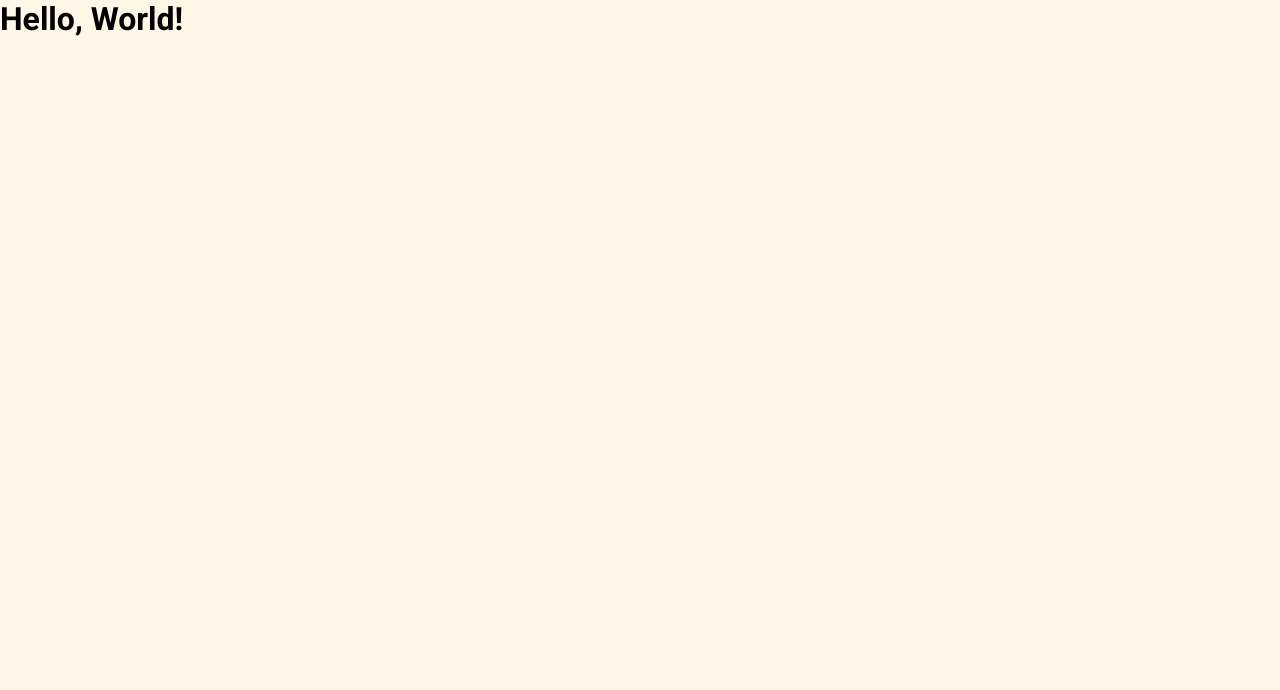
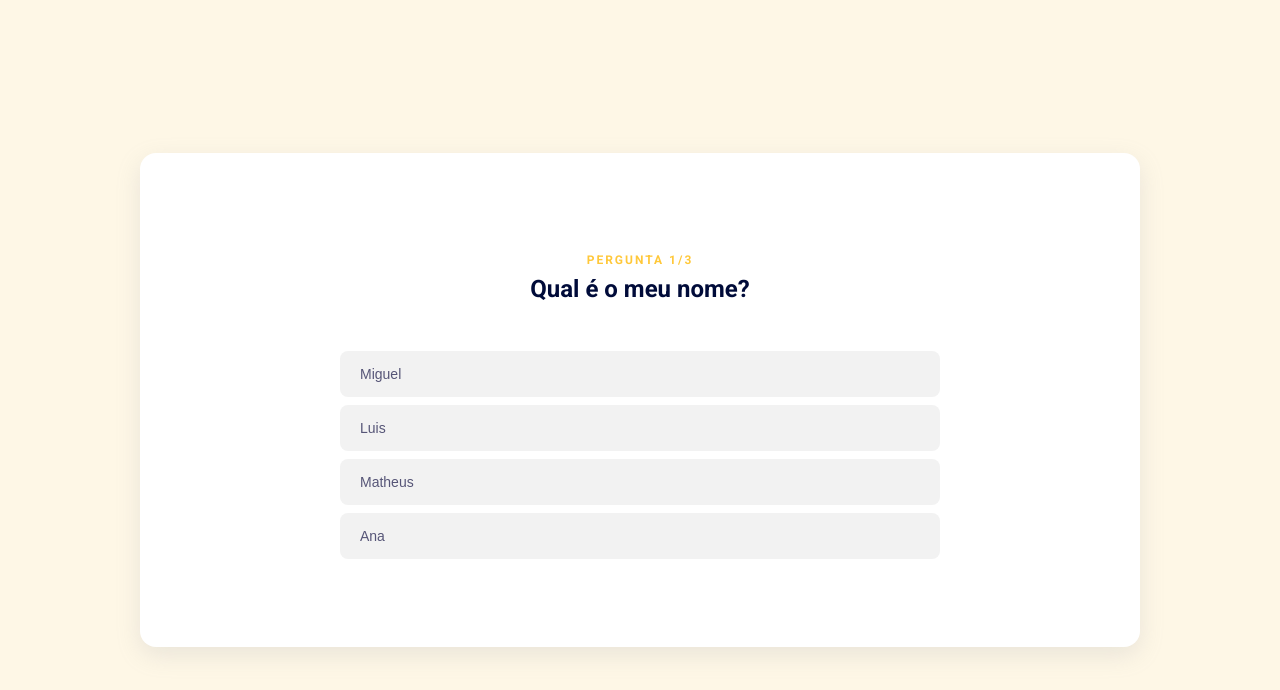
Before and after one commit to gcmatheusj/projeto-01-quiz, a React (Vite) app: page / in a window 1280 px wide. Shown: the top 690 px of the page. Built offline with nearby package versions, Linux system fonts and the light colour scheme.

Commit message:
feat: add Quiz

```diff
--- a/src/App.jsx
+++ b/src/App.jsx
@@ -1,8 +1,10 @@
+import { Quiz } from './components/Quiz'
+
 import './styles/global.css'
 
 function App() {
   return (
-    <h1>Hello, World!</h1>
+    <Quiz />
   )
 }
 
--- /dev/null
+++ b/src/components/Quiz/index.jsx
@@ -0,0 +1,81 @@
+import { useState } from 'react'
+import { QuestionAnswer } from '../QuestionAnswer'
+
+import S from './styles.module.css'
+
+const QUESTIONS = [
+  {
+    id: 1,
+    question: 'Qual é o meu nome?',
+    answers: ['Miguel', 'Luis', 'Matheus', 'Ana'],
+    correctAnswer: 'Matheus',
+  },
+  {
+    id: 2,
+    question: 'Qual é a minha idade?',
+    answers: ['12', '2', '26', '32'],
+    correctAnswer: '26'
+  },
+  {
+    id: 3,
+    question: 'O que eu sou?',
+    answers: ['Desenvolvedor', 'Médico', 'Eletricista', 'Jogador de Futebol'],
+    correctAnswer: 'Desenvolvedor'
+  },
+  {
+    id: 4,
+    question: 'Quem é Daniel?',
+    answers: ['Homem de ferro', 'Super man', 'Homem aranha', 'Homem formiga'],
+    correctAnswer: 'Homem formiga'
+  },
+]
+
+export function Quiz () {
+  const currentQuestion = QUESTIONS[0]
+  const [correctAnswersCount, setCorrectAnswersCount] = useState(0)
+  const [isCurrentQuestionAnswered, setIsCurrentQuestionAnswered] = useState(false)
+
+  const handleAnswerQuestion = (event, question, answer) => {
+    if (isCurrentQuestionAnswered) {
+      return
+    }
+
+    const isCorrectAnswer = question.correctAnswer === answer
+
+    const resultClassName = isCorrectAnswer ? S.correct : S.incorrect
+    event.currentTarget.classList.toggle(resultClassName)
+
+    if (isCorrectAnswer) {
+      setCorrectAnswersCount(correctAnswersCount + 1)
+    }
+
+    setIsCurrentQuestionAnswered(true)
+  }
+
+  return (
+    <div className={S.container}>
+      <div className={S.card}>
+        <div className={S.quiz}>
+          <header className={S.quizHeader}>
+            <span className={S.questionCount}>PERGUNTA 1/3</span>
+            <p className={S.question}>
+              {currentQuestion.question}
+            </p>
+          </header>
+
+          <ul className={S.answers}>
+            {currentQuestion.answers.map(answer => (
+              <li key={answer} className={S.answerItem}>
+                <QuestionAnswer
+                  answer={answer}
+                  question={currentQuestion}
+                  handleAnswerQuestion={handleAnswerQuestion}
+                />
+              </li>
+            ))}
+          </ul>
+        </div>
+      </div>
+    </div>
+  )
+}
--- /dev/null
+++ b/src/components/Quiz/styles.module.css
@@ -0,0 +1,67 @@
+.container {
+  display: flex;
+  justify-content: center;
+  align-items: center;
+  height: 100%;
+}
+
+.card {
+  display: flex;
+  background-color: #fff;
+  border-radius: 16px;
+  max-width: 1000px;
+  width: 100%;
+  margin: 20px;
+  box-shadow: rgba(149, 157, 165, 0.2) 0px 8px 24px;
+}
+
+.quiz {
+  display: flex;
+  flex-direction: column;
+  justify-content: center;
+  align-items: center;
+  width: 100%;
+  height: 100%;
+  padding: 20px 20px 80px;
+}
+
+.quizHeader {
+  display: flex;
+  flex-direction: column;
+  align-items: center;
+  margin-top: 80px;
+}
+
+.questionCount {
+  font-weight: bold;
+  font-size: 12px;
+  color: #ffc83a;
+  letter-spacing: 2px;
+}
+
+.question {
+  color: #000b39;
+  font-size: 24px;
+  font-weight: bold;
+  margin-top: 8px;
+}
+
+.answers {
+  margin-top: 40px;
+  max-width: 600px;
+  width: 100%;
+}
+
+.answerItem {
+  list-style: none;
+}
+
+.correct {
+  border: 2px solid #4caf50;
+  background-color: #e8f6e9;
+}
+
+.incorrect {
+  border: 2px solid #ff1744;
+  background-color: #ffebee;
+}
```
